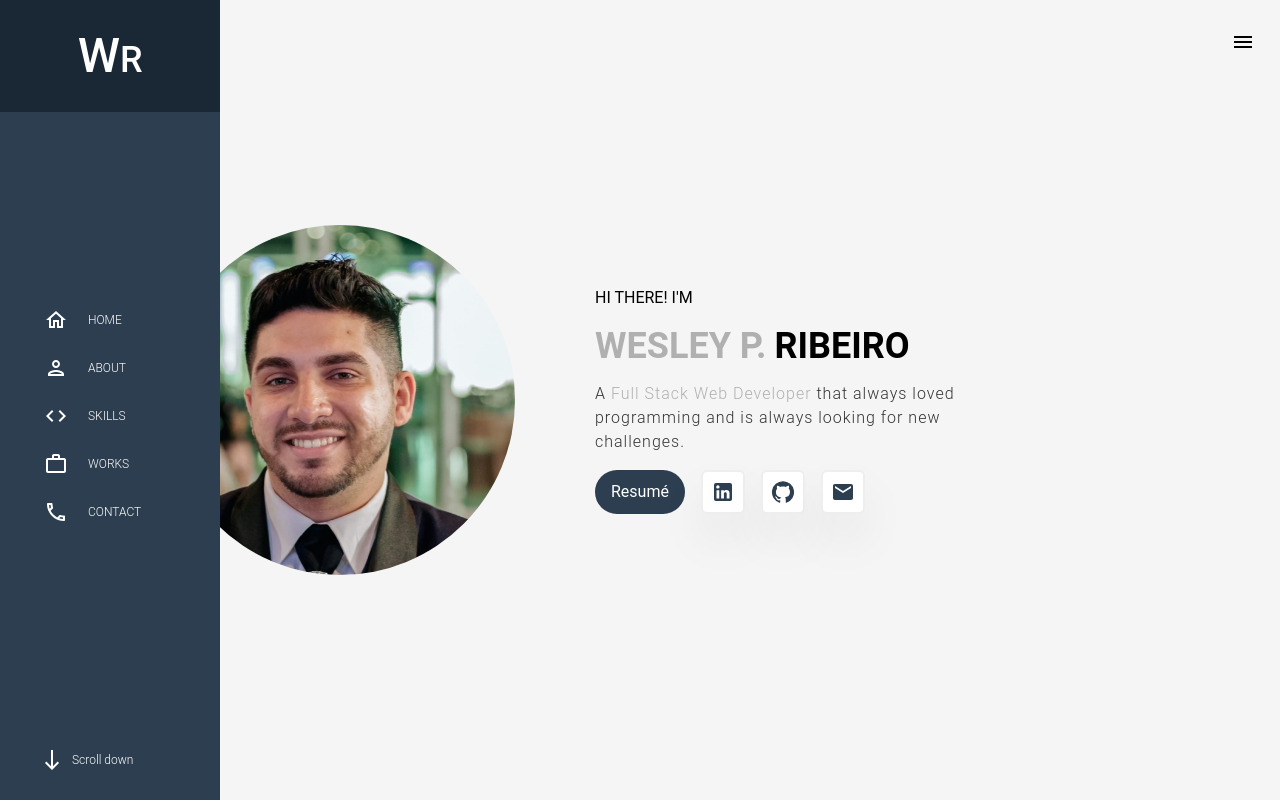
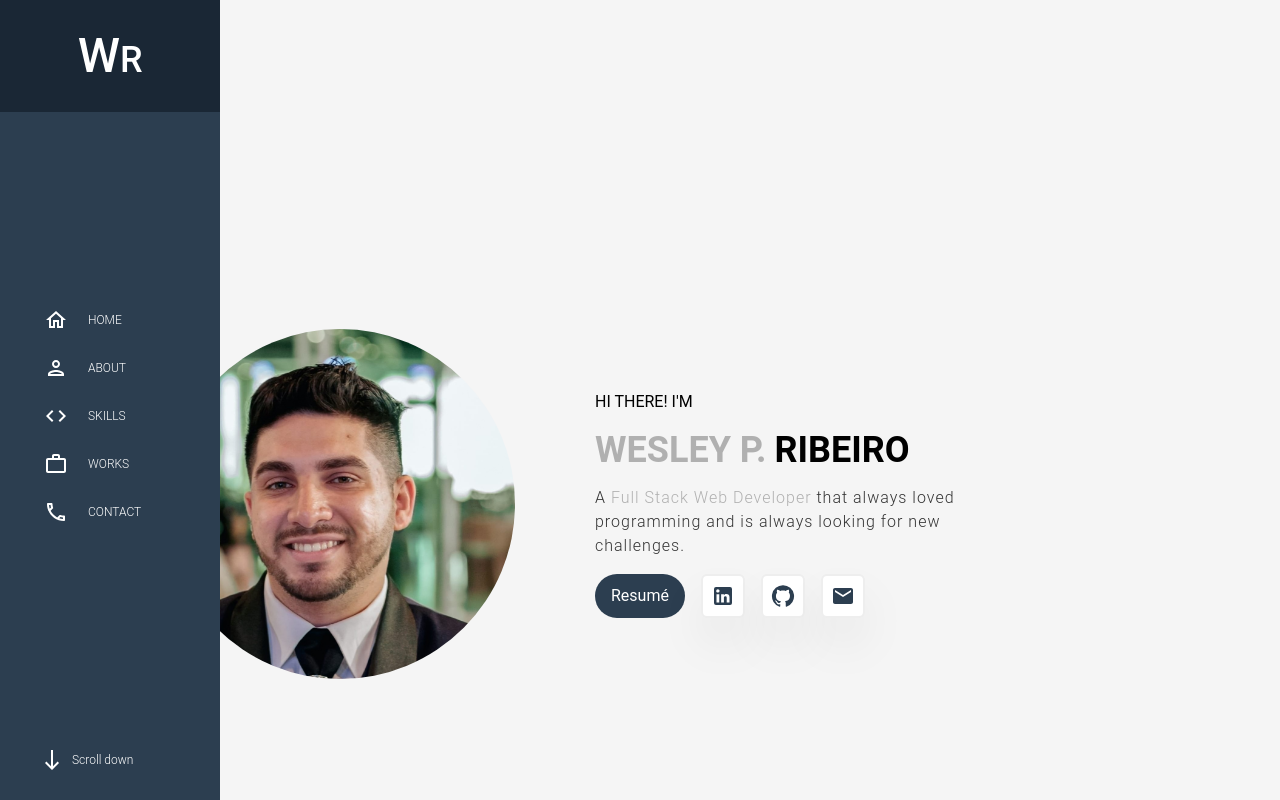
Before and after one commit to wesleypribeiro/wesleypribeiro.github.io, a Next.js app: page / in a window 1280 px wide. Shown: the top 800 px of the page. Built offline with nearby package versions, Linux system fonts and the light colour scheme.

Commit message:
try to fix menu hamburger II

```diff
--- a/src/pages/index.tsx
+++ b/src/pages/index.tsx
@@ -7,7 +7,6 @@ import { Fragment, useState } from "react";
 
 export default function Home() {
   const [isOpenedSidebar, setIsOpenedSideBar] = useState(false);
-  const isLargeScreen = typeof window !== "undefined" && window.matchMedia("(min-width: 1024px)").matches;
 
   return (
     <Fragment>
@@ -16,7 +15,7 @@ export default function Home() {
       >
         <Sidebar isOpenedSidebar={isOpenedSidebar} setIsOpenedSideBar={setIsOpenedSideBar} />
         <div className="flex flex-col py-0 lg:px-40 md:px-10 px-5 lg:max-w-screen-xl max-w-full my-0 mx-auto gap-20">
-          <Menu className={`${isLargeScreen ? 'fixed' : 'hidden'} text-[40px] right-[25px] top-[30px] cursor-pointer z-50`} onClick={() => setIsOpenedSideBar(!isOpenedSidebar)} />
+          <Menu className="lg:invisible visible text-[40px] right-[25px] top-[30px] cursor-pointer z-50" onClick={() => setIsOpenedSideBar(!isOpenedSidebar)} />
           <div className="flex justify-center py-20 lg:py-0" id="home">
             <header className="flex lg:flex-row flex-col h-[100vh] items-center">
               <div className="rounded-full w-[350px] h-[350px] bg-[url('/profile_pic.jpeg')] bg-cover bg-center" />
```
